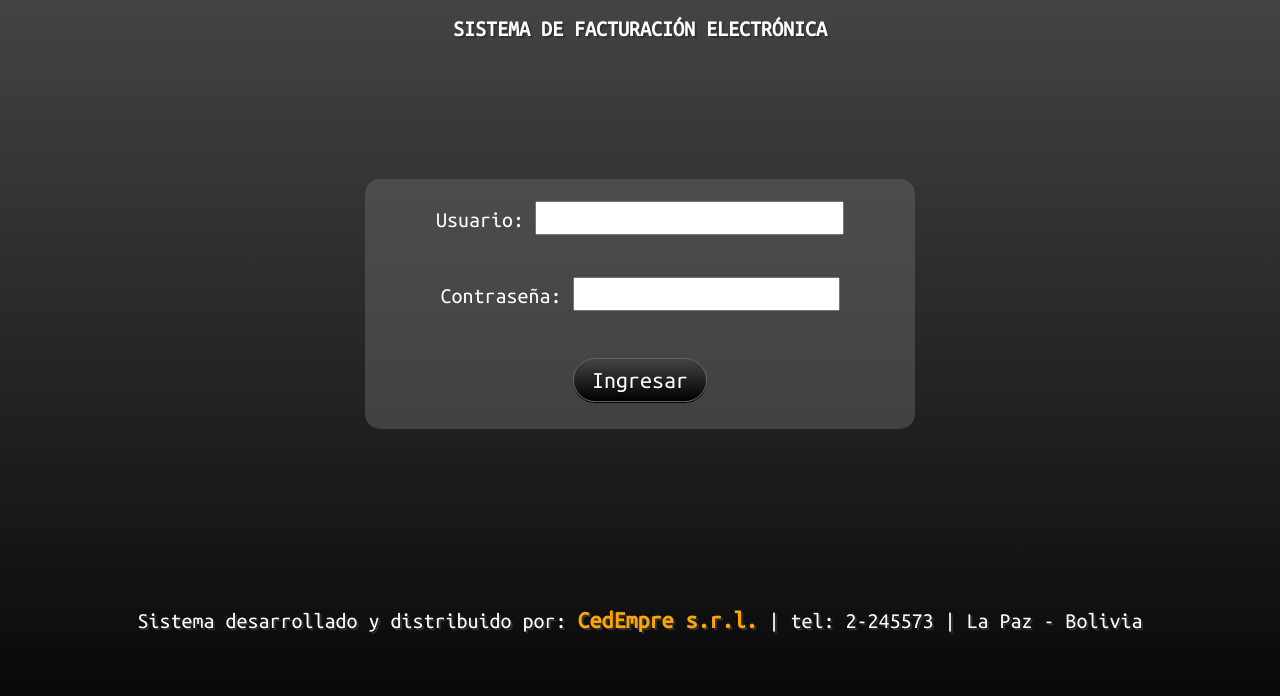
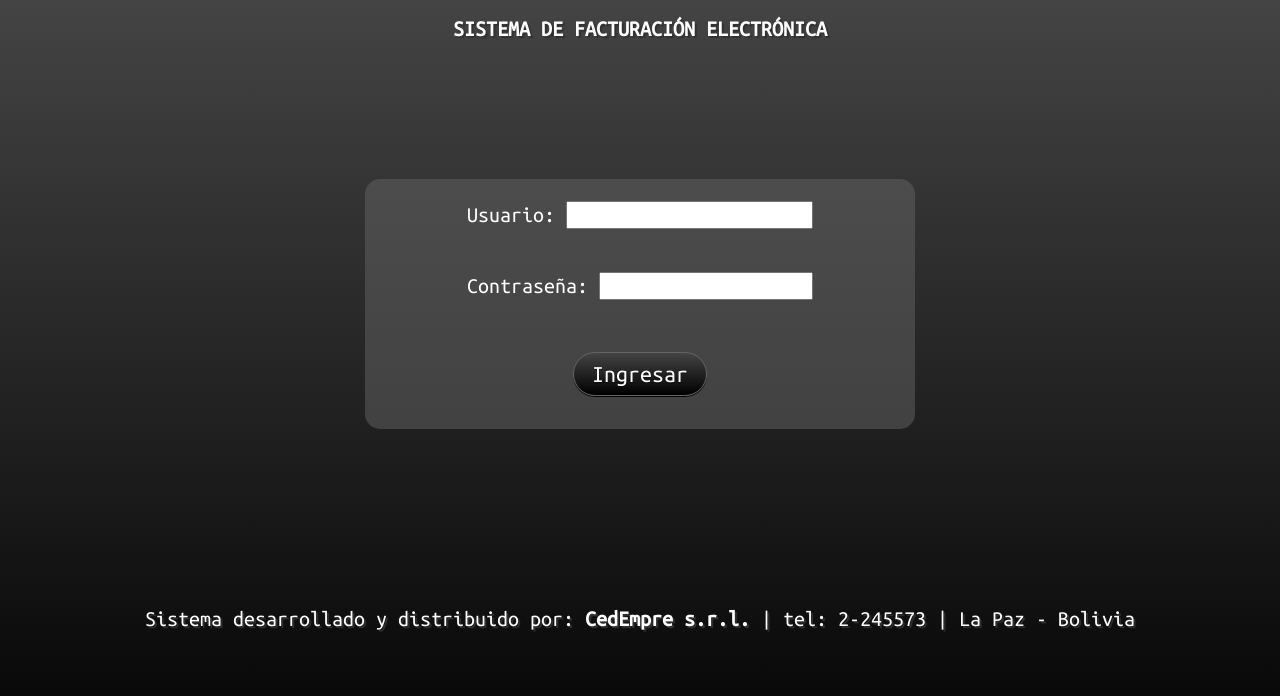
Before and after one commit to marco-sanchez/facturel, a PHP site: page / in a window 1280 px wide. Shown: the top 696 px of the page. Run offline with PHP 8.4, Linux system fonts and the light colour scheme.

Commit message:
general css added

```diff
--- a/css/general.css
+++ b/css/general.css
@@ -92,7 +92,7 @@ button {
 
 input {
     font-family: 'Ubuntu Mono',sans-serif;
-    font-size: 28px;
+    font-size: 22px;
     color: black;
     padding-left: 10px;
 }
@@ -106,17 +106,15 @@ input[type=checkbox]{
     padding: 10px;
 }
 
+
+
 textarea {
-    width: 300px;
+    width: 230px;
     height: 100px;
     font-family: 'Ubuntu Mono',sans-serif;
-    font-size: 24px;
-}
-
-span.cedempre {
-    /*text-shadow: 2px 2px 1px black;*/
-    font-size: 24px;
-    color: rgb(255, 165, 0);
+    font-size: 22px;
+    padding-left: 10px;
+    resize: none;
 }
 
 .round_left {
```
